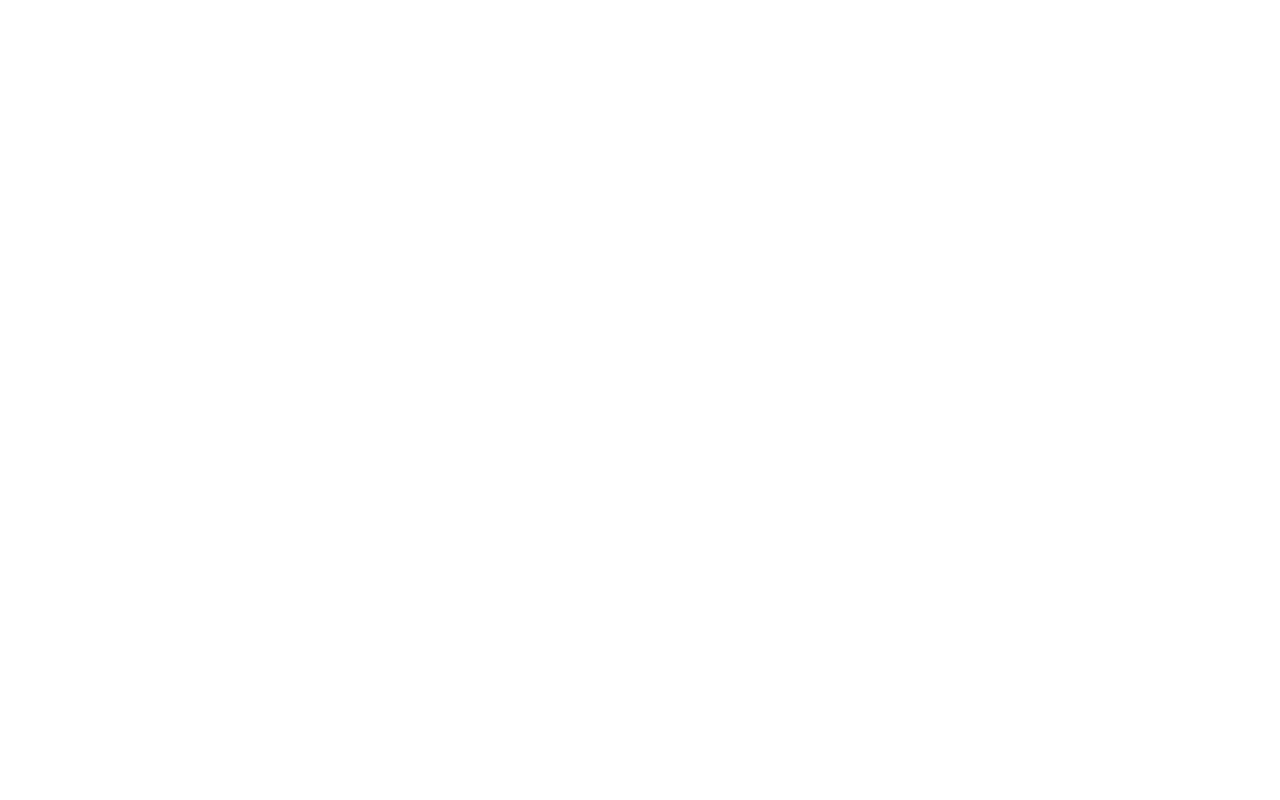
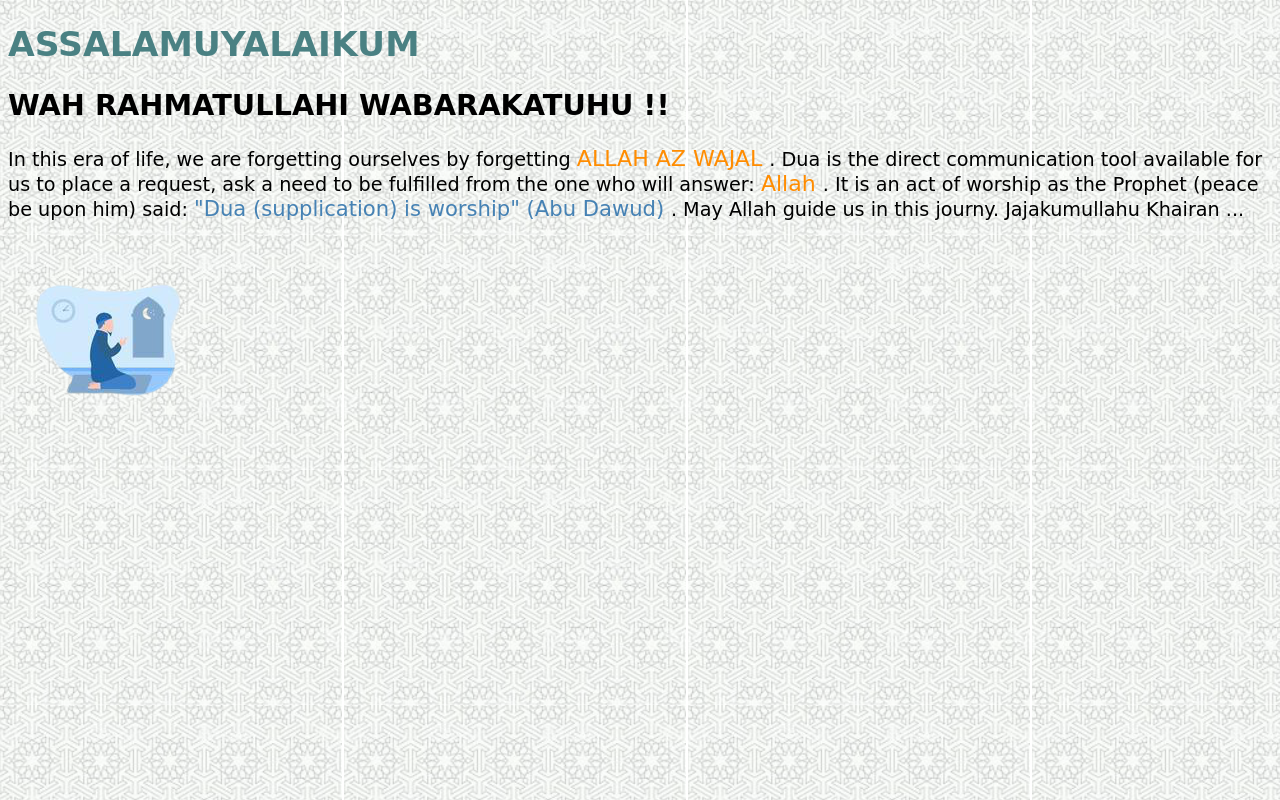
Before and after one commit to SheikhMortazaNur/Dua.com, a plain HTML site: page index.html in a window 1280 px wide. Drawn offline with Linux system fonts and the light colour scheme; a web font is replaced by a local one.

Commit message:
second-commit

```diff
--- a/index.html
+++ b/index.html
@@ -7,10 +7,30 @@
     <meta name="viewport" content="width=device-width, initial-scale=1.0">
     <title>ISLAMIC DUA</title>
     <link rel="stylesheet" href="style.css">
+    <link rel="preconnect" href="https://fonts.googleapis.com">
+    <link rel="preconnect" href="https://fonts.gstatic.com" crossorigin>
+    <link href="https://fonts.googleapis.com/css2?family=Aladin&display=swap" rel="stylesheet">
+
 </head>
 
 <body>
+    <section>
+        <div>
+            <h1> <span class="first-salam"> ASSALAMUYALAIKUM </span></h1>
+            <h2> WAH RAHMATULLAHI WABARAKATUHU !!</h2>
+            <p> In this era of life, we are forgetting ourselves by forgetting <span class="Allah"> ALLAH AZ WAJAL
+                </span>. Dua is the direct
+                communication tool available for us to place a request, ask a need to be fulfilled from the one who will
+                answer: <span class="Allah"> Allah </span>. It is an act of worship as the Prophet (peace be upon him)
+                said: <span class="first-hadith"> "Dua (supplication) is worship" (Abu Dawud) </span>
+                . May Allah guide us in this journy. Jajakumullahu Khairan
+                ...</p>
+        </div>
+        <div>
+            <img src="image/muslim-praying-with-hands-up-free-vector-removebg-preview.png" alt="">
+        </div>
 
+    </section>
 </body>
 
 </html>
--- a/style.css
+++ b/style.css
@@ -0,0 +1,19 @@
+body{
+    font-family:'Aladin', cursive; ;
+    font-size: 120%;
+    background-image: url(image/bc\ body.PNG);
+    }
+
+.first-salam{
+    color: rgb(74, 129, 131);
+    font-size: 120%;
+
+}
+.Allah{
+    color: darkorange;
+    font-size: 115%;
+}
+.first-hadith{
+    color: steelblue;
+    font-size: 110%;
+}
```
Also changed, not shown: image/bc body.PNG (added), image/dua.com_logo-removebg-preview.png (added), image/muslim-praying-with-hands-up-free-vector-removebg-preview.png (added).
